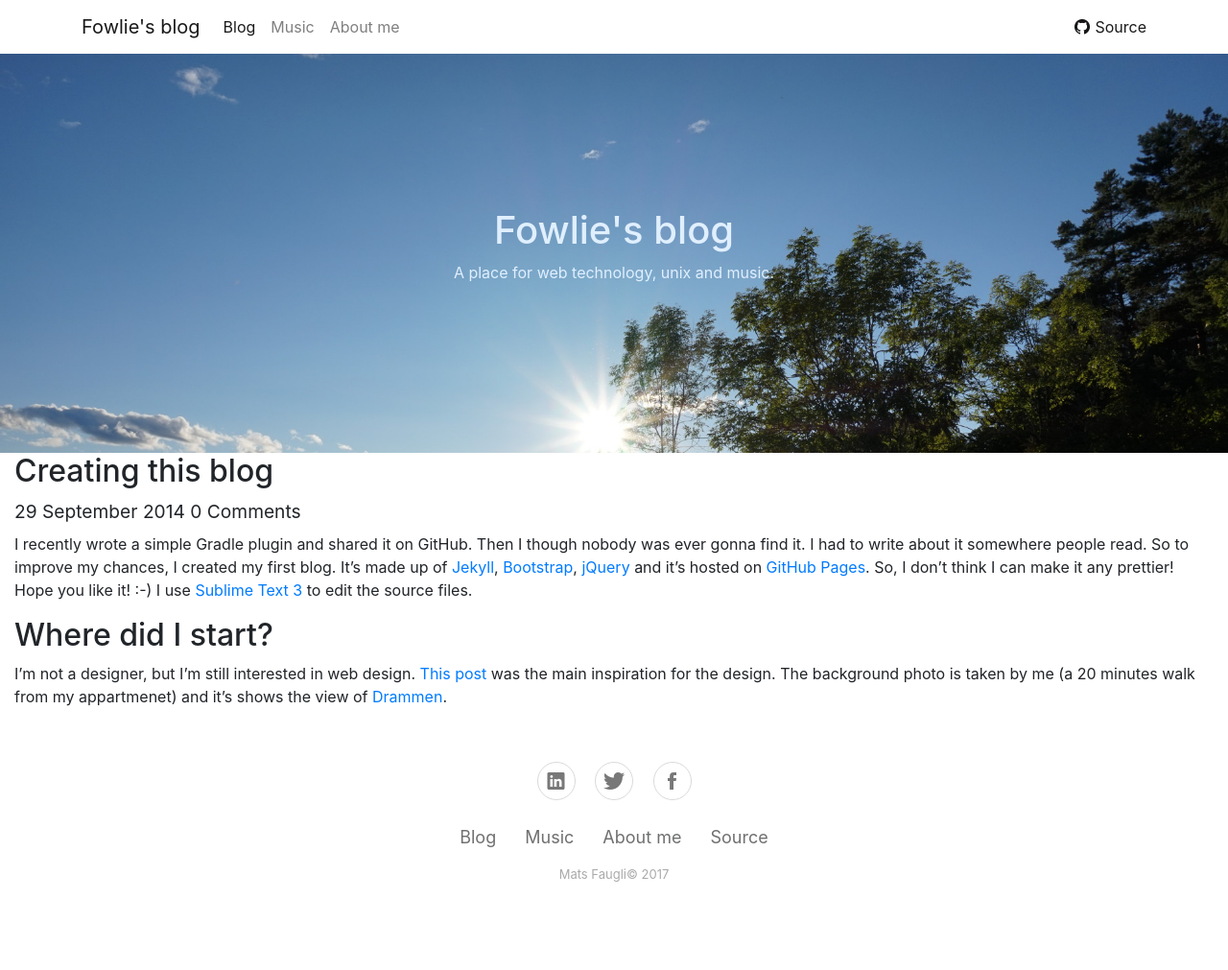
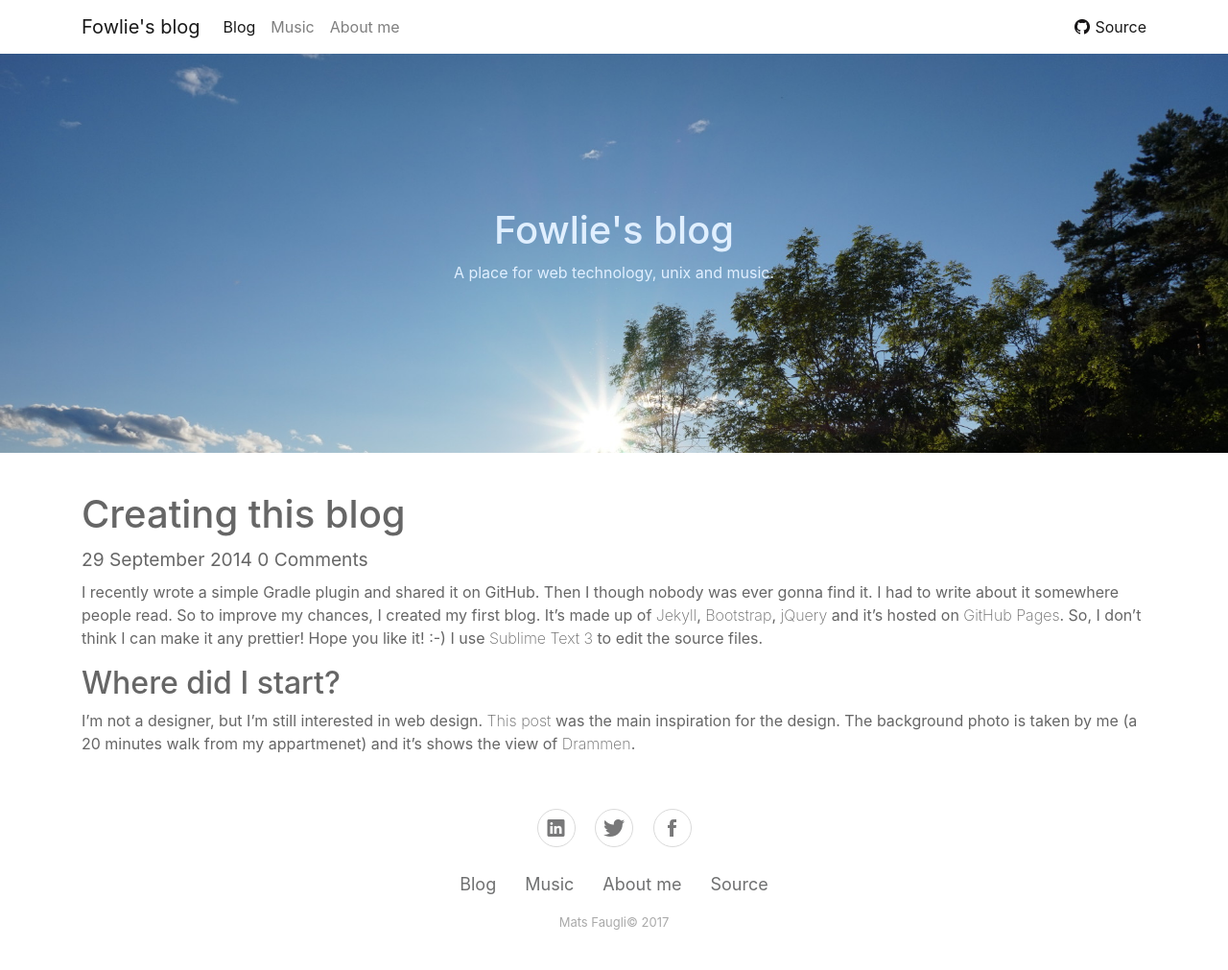
Before and after one commit to fowlie/fowlie.github.io, a Jekyll site: the page built from _posts/2014/2014-09-29-creating-this-blog.md, in a window 1280 px wide. Shown: the whole page at 96% size. Built offline with Jekyll 4.4.1, drawn with Linux system fonts in a browser that asks for light colours; nearby versions of some CDN libraries; comment, search, counter and statistics services are not loaded; before the commit the page ends 962 px from its top, so only the background shows below that.

Commit message:
cleanup the post layout

```diff
--- a/_layouts/post.html
+++ b/_layouts/post.html
@@ -1,9 +1,7 @@
       {% include header.html %}
 
-      <div class="row">
-        <div class="col-sm-12">
-          <div class="container-fluid row-fluid panel panel-default">
-            <h2>{{ page.title | capitalize }}</h2>
+      <div class="container post">
+        <h1>{{ page.title | capitalize }}</h1>
         <h4>
           <small><span class="glyphicon glyphicon-time"></span> {{ page.date | date_to_long_string }}
           <span class="glyphicon glyphicon-comment"></span> <span class="disqus-comment-count" data-disqus-identifier="{{ page.url }}">0 Comments</span></small>
@@ -25,7 +23,5 @@
         <noscript>Please enable JavaScript to view the <a href="https://disqus.com/?ref_noscript" rel="nofollow">comments powered by Disqus.</a></noscript>
         {% endif %}
       </div>
-        </div>
-      </div>
 
       {% include footer.html %}
```
Lines whose indentation alone changed are shown as unchanged.
